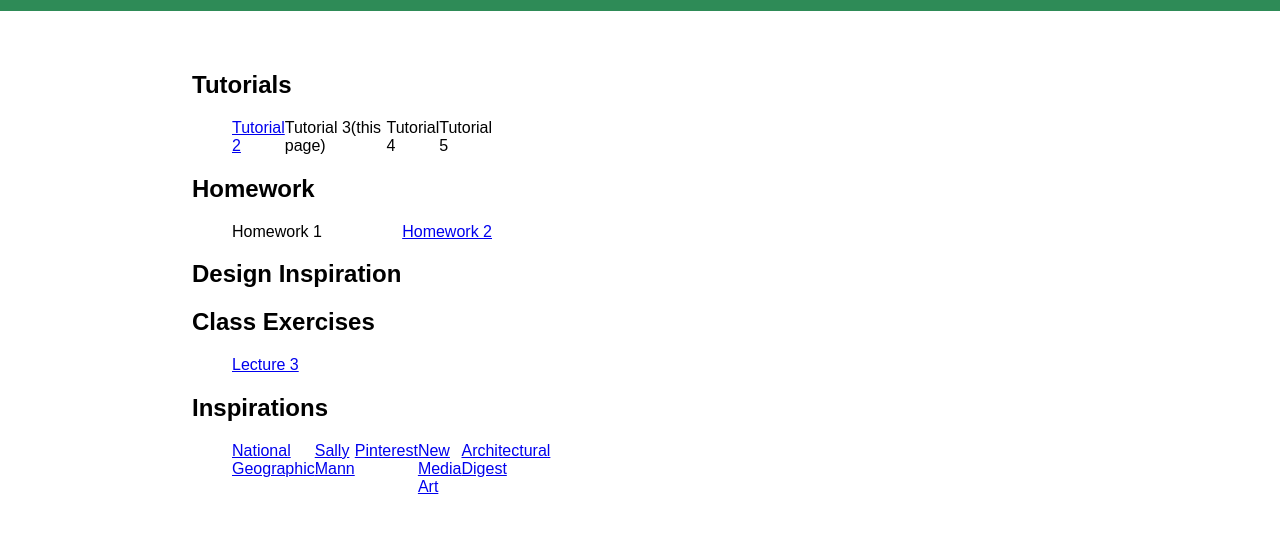
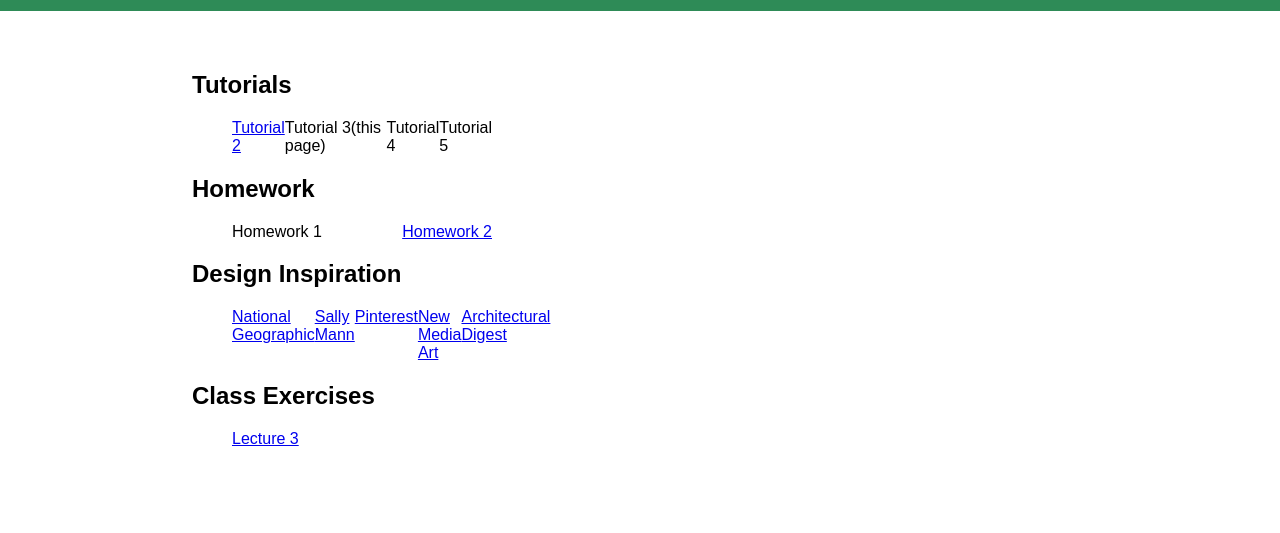
Before and after one commit to lyndallharris/csci, a plain HTML site: page index.html in a window 1280 px wide. Shown: the part 89-622 px from the top of the page. Drawn offline with Linux system fonts and the light colour scheme; files that its build step writes are made by us from their sources.

Commit message:
inspiration

```diff
--- a/index.html
+++ b/index.html
@@ -33,9 +33,13 @@
 
             <section id="inspiration">
                 <h2>Design Inspiration</h2>
-                <!--
-                    Links to 5-10 websites that inspire you
-                -->
+                <ul>
+                    <li><a href=" https://www.nationalgeographic.com/">National Geographic</a></li>
+                    <li><a href="https://www.sallymann.com/">Sally Mann</a></li>
+                    <li><a href="https://www.pinterest.com/">Pinterest</a></li>
+                    <li><a href="https://thenewmediaart.com/">New Media Art</a></li>
+                    <li><a href="https://www.architecturaldigest.com/story/digital-art-and-design-exhibitions-get-lost-in-from-home">Architectural Digest</a></li>
+                </ul>
             </section>
 
             <section id="class-exercises">
@@ -44,17 +48,6 @@
                     <li><a href="lectures/lecture03/index.html">Lecture 3</a></li>
                 </ul>
             </section>
-
-            <section>
-                <h2>Inspirations</h2>
-                <ul>
-                    <li><a href=" https://www.nationalgeographic.com/">National Geographic</a></li>
-                    <li><a href="https://www.sallymann.com/">Sally Mann</a></li>
-                    <li><a href="https://www.pinterest.com/">Pinterest</a></li>
-                    <li><a href="https://thenewmediaart.com/">New Media Art</a></li>
-                    <li><a href="https://www.architecturaldigest.com/story/digital-art-and-design-exhibitions-get-lost-in-from-home">Architectural Digest</a></li>
-                </ul>
-            </section>
         </main>
    </body>
 </html>
```
